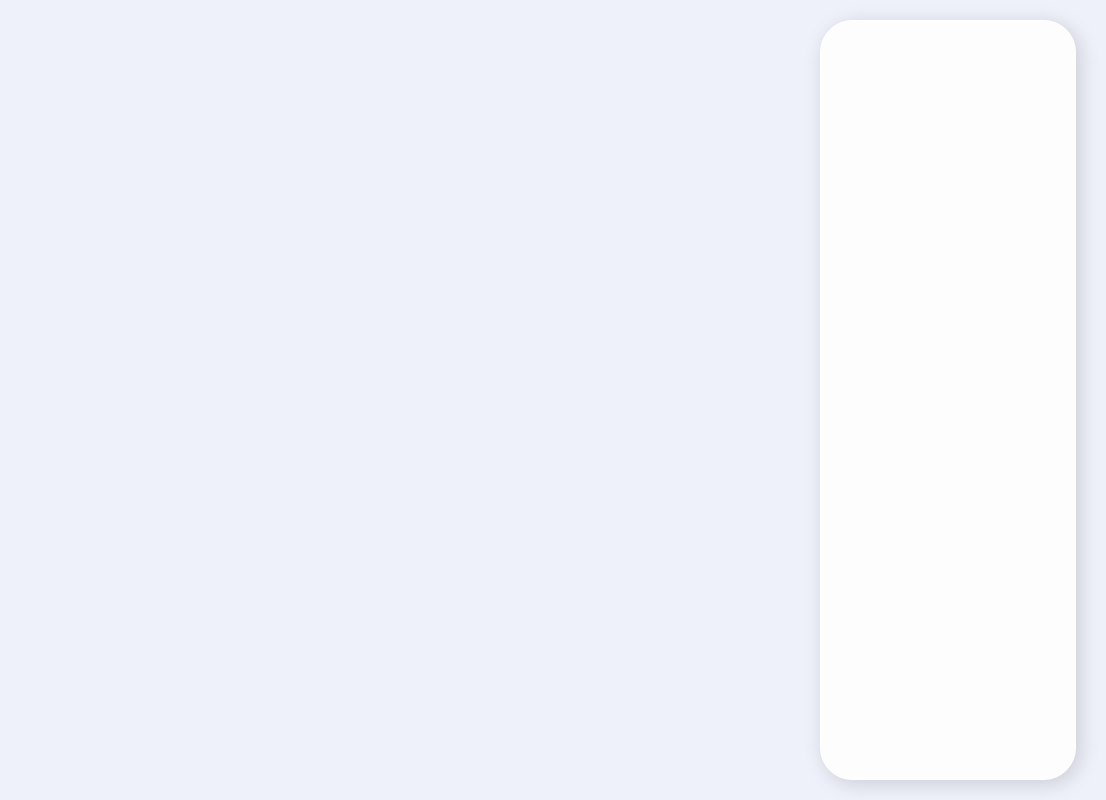
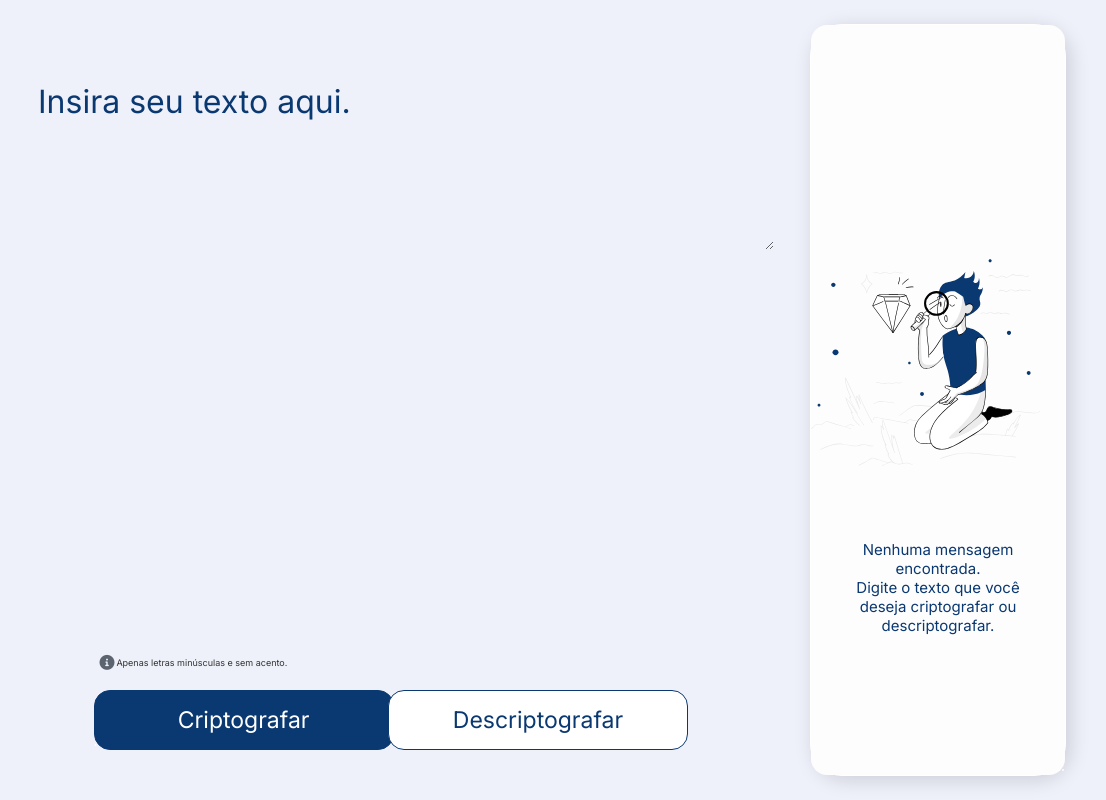
Before and after one commit to GabrielaMendex/challenge-decodificador, a plain HTML site: page index.html in a window 1280 px wide. Shown: the full height of the page, 174-1280 px from the left. Drawn offline with Linux system fonts and the light colour scheme.

Commit message:
criação de lógica e estilo

```diff
--- a/app.js
+++ b/app.js
@@ -0,0 +1,86 @@
+const BotaoCopiar = document.getElementById('botaoCopiar'); // Remova o ponto
+BotaoCopiar.style.display = 'none';
+const outputresultado = document.querySelector('.texto__paragrafo');
+const inputTexto = document.querySelector('.vertical-input');
+
+function criptografar() {
+    const imagemNaoEncontrado = document.querySelector('.container__naoencontrado');
+    const mensagemInicial = document.querySelector('.mensagem__inicial');
+
+    if (imagemNaoEncontrado && mensagemInicial) {
+        imagemNaoEncontrado.style.display = 'none';
+        mensagemInicial.style.display = 'none';
+    }
+
+    BotaoCopiar.style.display = 'block';
+
+    // Exibir o campo de resultado antes de atualizar o conteúdo
+    outputresultado.style.display = 'block';
+
+    const inputText = document.getElementById('input').value.toLowerCase();
+    let criptografado = '';
+
+    for (let i = 0; i < inputText.length; i++) {
+        switch (inputText[i]) {
+            case 'e':
+                criptografado += 'enter';
+                break;
+            case 'i':
+                criptografado += 'imes';
+                break;
+            case 'a':
+                criptografado += 'ai';
+                break;
+            case 'o':
+                criptografado += 'ober';
+                break;
+            case 'u':
+                criptografado += 'ufat';
+                break;
+            default:
+                criptografado += inputText[i];
+        }
+    }
+
+    document.getElementById('output').innerText = criptografado;
+    exibirTextoNaTela('.texto__paragrafo', criptografado);
+}
+
+function copiarTexto() {
+    const textoCriptografado = document.getElementById('output').innerText;
+    // Criar um elemento de área de texto temporário
+    const inputTemporario = document.createElement('textarea');
+    // Definir o valor do texto criptografado no elemento temporário
+    inputTemporario.value = textoCriptografado;
+    // Adicionar o elemento temporário ao corpo do documento
+    document.body.appendChild(inputTemporario);
+    // Selecionar o conteúdo do elemento temporário
+    inputTemporario.select();
+    // Executar o comando de cópia
+    document.execCommand('copy');
+    // Remover o elemento temporário
+    document.body.removeChild(inputTemporario);
+    outputresultado.style.display = 'none';
+    inputTexto.value = '';
+}
+
+function descriptografar() {
+    const textoCriptografado = document.getElementById('input').value.toLowerCase();
+    let descriptografado = textoCriptografado;
+
+    // Realiza as substituições conforme as regras
+    descriptografado = descriptografado.replace(/enter/g, 'e');
+    descriptografado = descriptografado.replace(/imes/g, 'i');
+    descriptografado = descriptografado.replace(/ai/g, 'a');
+    descriptografado = descriptografado.replace(/ober/g, 'o');
+    descriptografado = descriptografado.replace(/ufat/g, 'u');
+
+    document.getElementById('output').innerText = `Texto descriptografado: ${descriptografado}`;
+    outputresultado.style.display = 'block';
+    exibirTextoNaTela('.texto__paragrafo', descriptografado);
+}
+
+function exibirTextoNaTela(tag, texto) {
+    let campo = document.querySelector(tag);
+    campo.innerHTML = texto;
+}
--- a/index.html
+++ b/index.html
@@ -3,32 +3,37 @@
 <head>
     <meta charset="UTF-8">
     <meta name="viewport" content="width=device-width, initial-scale=1.0">
+    <meta http-equiv="X-UA-Compatible" content="IE=edge">
     <script src="https://code.responsivevoice.org/responsivevoice.js"></script>
     <link rel="preconnect" href="https://fonts.googleapis.com">
     <link rel="preconnect" href="https://fonts.gstatic.com" crossorigin>
-        <link href="https://fonts.googleapis.com/css2?family=Chakra+Petch:wght@700&family=Inter:wght@400;700&display=swap"
-            rel="stylesheet">
+    <link href="https://fonts.googleapis.com/css2?family=Chakra+Petch:wght@700&family=Inter:wght@400;700&display=swap" rel="stylesheet">
+    <link rel="stylesheet" href="https://cdnjs.cloudflare.com/ajax/libs/font-awesome/6.0.0/css/all.min.css" integrity="sha512-... seu código de integridade ..." crossorigin="anonymous" />
     <link rel="stylesheet" href="style.css">
     <title>Decodificador</title>
 </head>
 <body>
     <img src="./image/Frame 6.png" alt="Logo" class="container__logo" />
-    <div class="container">
-
+    <div class="container__conteudo">
         <h1></h1>
-                </div>
-
-
+        <textarea class="vertical-input" placeholder="Insira seu texto aqui." id="input"></textarea>
+        <p class="paragrafo-informativo">
+            <i class="fas fa-info-circle"></i> Apenas letras minúsculas e sem acento.
+        </p>
+        <div class="container_botoescripto">.
+            <button onclick="criptografar()" class="botao_criptografar">Criptografar</button>
+            <button onclick="descriptografar()" class="botao_descriptografar">Descriptografar</button>
         </div>
     </div>
-
+    <div class="container">
+        <h1></h1>
+        <p class="texto__paragrafo" id="output"></p>
+        <p class="mensagem__inicial">Nenhuma mensagem encontrada.<br> Digite o texto que você deseja criptografar ou descriptografar.</p>
+        <img src="./image/High quality products 1 1.svg" alt="Imagem de nao encontrado" class="container__naoencontrado" />
+        <div class="container_botao">.
+            <button onclick="copiarTexto()" class="botao_copiar" id="botaoCopiar">Copiar</button>
         </div>
     </div>
-
-
-
-
     <script src="app.js" defer></script>
 </body>
-
 </html>
--- a/style.css
+++ b/style.css
@@ -13,22 +13,133 @@ body {
     justify-content: center;
 }
 
+.container__logo {
+    display: flex;
+    align-items: center;
+    position: absolute;
+    top: 30px; /* Altere de bottom para top */
+    left: 50px;
+}
 
-body::before {
-    background-image: url("img/code.png");
-    background-repeat: no-repeat;
-    background-position: right;
-    content: "";
-    display: block;
+.vertical-input {
+    width: 60%;
+    height: 200px;
+    border-radius: 16px;
+    background-color: #EFF1FA;
+    border: none;
+    color: #0A3871;
+    padding: 2rem;
+    font-size: 32px;
+    font-weight: normal;
+    font-family: 'Inter', sans-serif;
+    display: flex;
+    align-items: center;
     position: absolute;
-    width: 100%;
-    height: 100%;
-    opacity: 0.4;
+    top: 50px; /* Ajuste o valor para posicionar mais para cima */
+    left: 180px;
+    outline: none;
 }
+
+.vertical-input::placeholder {
+    color: #0A3871;
+    font-size: 32px;
+    font-weight: normal;
+    font-family: 'Inter', sans-serif;
+    padding: 0; /* Ajuste o padding do placeholder */
+    margin: 0; /* Zere a margem para garantir a consistência */
+}
+
+.paragrafo-informativo {
+    font-family: 'Inter', sans-serif;
+    font-size: 9px;
+    color: #333;
+    margin-bottom: 15px;
+    position: fixed;
+    padding-left: 25px;
+    display: flex;
+    align-items: center;
+    justify-content: center;
+    margin: 50px;
+    z-index: 100;
+    left: 15.5%;
+    bottom: 80px;
+    text-align: center;
+}
+
+.paragrafo-informativo i {
+    color: #5c656f; /* Cor do ícone */
+    font-size: 15px; /* Tamanho do ícone ajustado para 15 pixels */
+    margin-right: 2px;
+    left: 15.5%;/* Espaçamento entre o ícone e o texto */
+}
+
+.container_botoescripto {
+    display: flex;
+    align-items: center;
+    position: fixed;
+    bottom: 0;
+    justify-content: center;
+    margin: 50px;
+    z-index: 100;
+    left: 17%;
+}
+
+.botao_criptografar {
+    display: flex;
+    align-items: center;
+    position: fixed;
+    bottom: 0;
+    justify-content: center;
+    margin: 50px;
+    z-index: 100;
+    left: 17%;
+    border-radius: 16px;
+    background: #0A3871;
+    padding: 12px 20px;
+    font-size: 23px;
+    font-family: 'Inter', sans-serif;
+    color: white;
+    border: 1px solid #0A3871;
+    margin-top: 2rem;
+    width: 300px;
+    height: 60px;
+    position: fixed;
+    display: flex;
+    align-items: center;
+    justify-content: center;
+    z-index: 100;
+}
+
+.botao_descriptografar {
+    display: flex;
+    align-items: center;
+    position: fixed;
+    bottom: 0;
+    justify-content: center;
+    margin: 50px;
+    z-index: 100;
+    left: 40%;
+    border-radius: 16px;
+    background: white;
+    padding: 12px 20px;
+    font-size: 23px;
+    font-family: 'Inter', sans-serif;
+    color: #0A3871;
+    border: 1px solid #0A3871;
+    margin-top: 2rem;
+    width: 300px;
+    height: 60px;
+    position: fixed;
+    display: flex;
+    align-items: center;
+    justify-content: center;
+    z-index: 100;
+}
+/* lado direito */
 
 .container {
     width: 20%;
-    height: 95%;
+    height: 94%;
     display: flex;
     align-items: flex-end;
     justify-content: space-between;
@@ -38,13 +149,72 @@ body::before {
     background-size: 100% 100%;
     position: absolute;
     background: #fdfdfd;
-    right: 30px;
+    right: 40px;
 }
 
-.container__logo {
+.texto__paragrafo {
+    width: 100%;
+    height: 200px;
+    border-radius: 16px;
+    background: #fdfdfd;
+    border: none;
+    color: #0A3871;
+    padding: 2rem;
+    font-size: 17px;
+    font-weight: normal;
+    font-family: 'Inter', sans-serif;
     display: flex;
     align-items: center;
     position: absolute;
-    top: 30px; /* Altere de bottom para top */
-    left: 50px;
+    outline: none;
+    top: 0;
 }
+
+.container__naoencontrado {
+    width: 90%;
+    height: 90%;
+    position: absolute;
+    display: flex;
+    align-items: center;
+    top: 0;
+}
+
+.mensagem__inicial {
+    width: 100%;
+    height: 50%;
+    border-radius: 16px;
+    background: #fdfdfd;
+    border: none;
+    color: #0A3871;
+    padding: 2rem;
+    font-size: 15px;
+    font-weight: normal;
+    font-family: 'Inter', sans-serif;
+    display: flex;
+    align-items: center;
+    position: absolute;
+    text-align: center;
+    outline: none;
+    bottom: 0;
+}
+
+.botao_copiar {
+    border-radius: 16px;
+    background: white;
+    padding: 12px 20px; /* Ajuste conforme necessário */
+    font-size: 23px;
+    font-family: 'Inter', sans-serif;
+    color: #0A3871;
+    border: 1px solid #0A3871;
+    margin-top: 2rem;
+    width: 250px;
+    height: 8%;
+    position: absolute;
+    display: flex;
+    align-items: center;
+    justify-content: center;
+    z-index: 100;
+    right: 17px; /* Ajuste para a direita */
+    bottom: 20px; /* Ajuste para baixo */
+    text-align: center;
+}
```
Also changed, not shown: 1 other file. Lines whose indentation alone changed are shown as unchanged.
